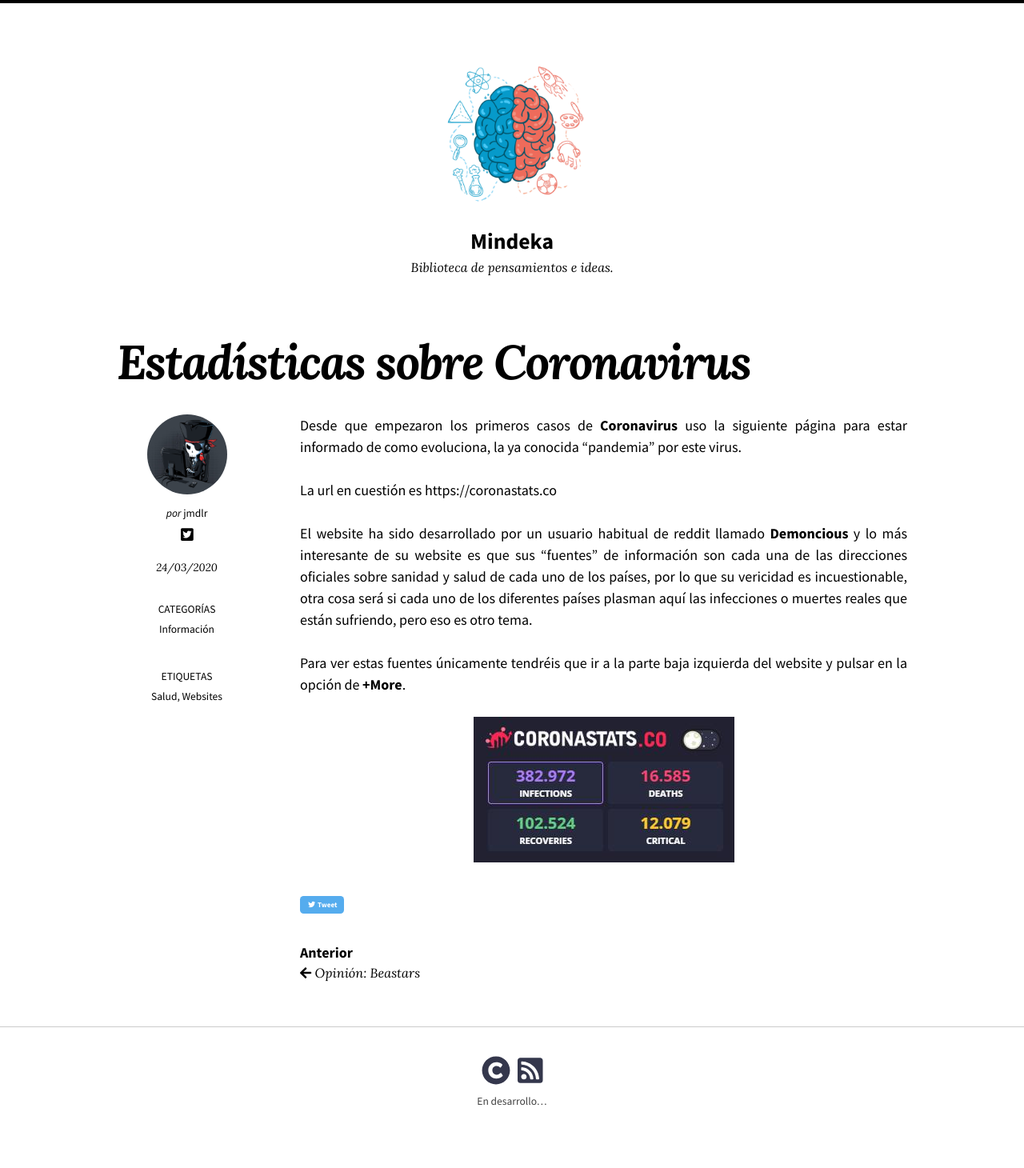
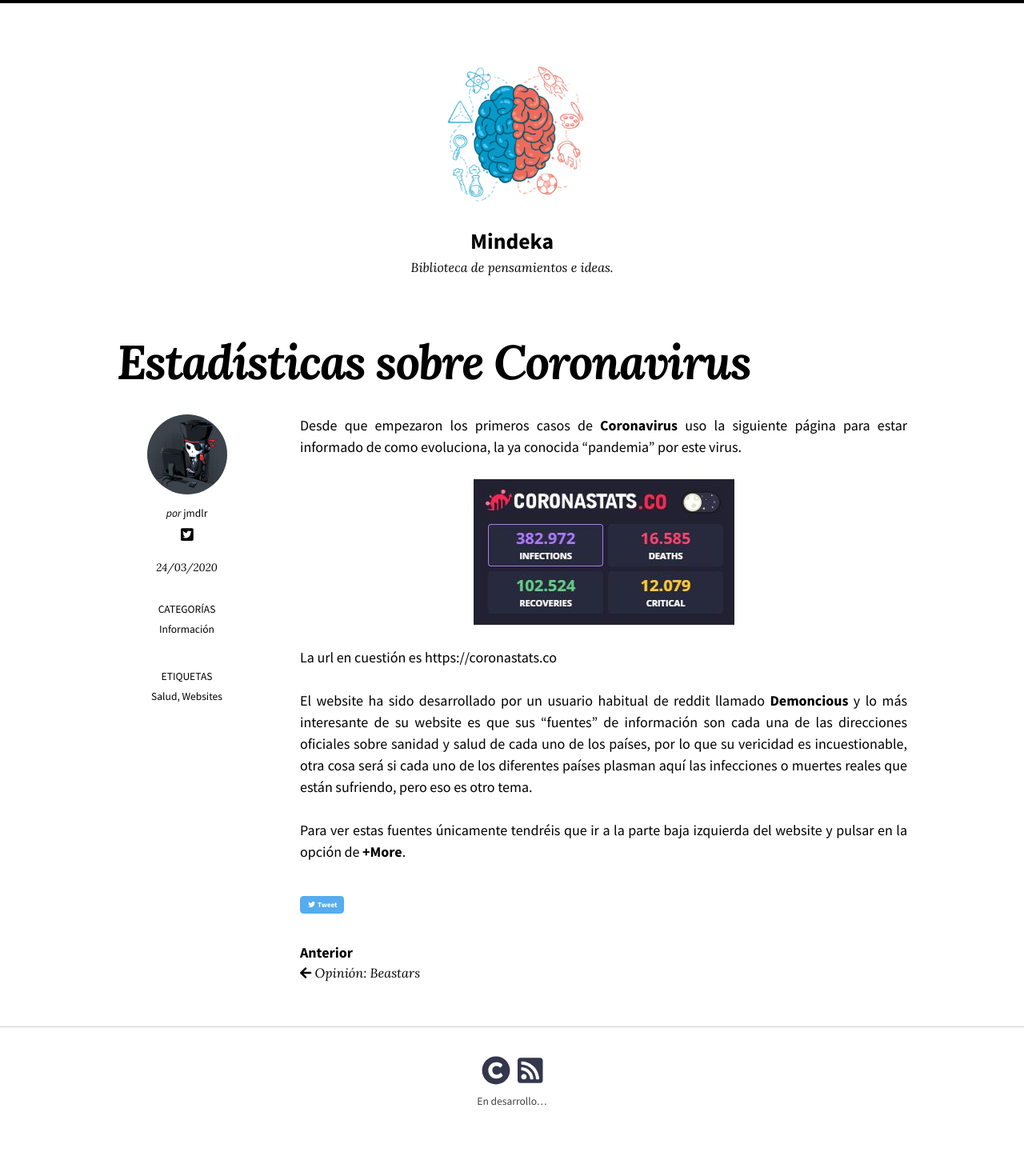
Before and after one commit to gide0n/old-mindeka, a Jekyll site: the page built from _posts/2020-03-24-coronastats.md, in a window 1280 px wide. Shown: the whole page at 80% size. Built offline with Jekyll 4.4.1, drawn with Linux system fonts in a browser that asks for light colours; nearby versions of some CDN libraries.

Commit message:
Update 2020-03-24-coronastats.md

```diff
--- a/_posts/2020-03-24-coronastats.md
+++ b/_posts/2020-03-24-coronastats.md
@@ -10,6 +10,7 @@ tags:
 
 Desde que empezaron los primeros casos de **Coronavirus** uso la siguiente página para estar informado de como evoluciona, la ya conocida "pandemia" por este virus.
 {: .text-justify}
+![image-center]({{ '/images/coronastats_co.jpg' | absolute_url }}){: .align-center}
 
 <!--more-->
 
@@ -19,4 +20,3 @@ El website ha sido desarrollado por un usuario habitual de reddit llamado **Demo
 {: .text-justify}
 Para ver estas fuentes únicamente tendréis que ir a la parte baja izquierda del website y pulsar en la opción de **+More**.
 {: .text-justify}
-![image-center]({{ '/images/coronastats_co.jpg' | absolute_url }}){: .align-center}
```
